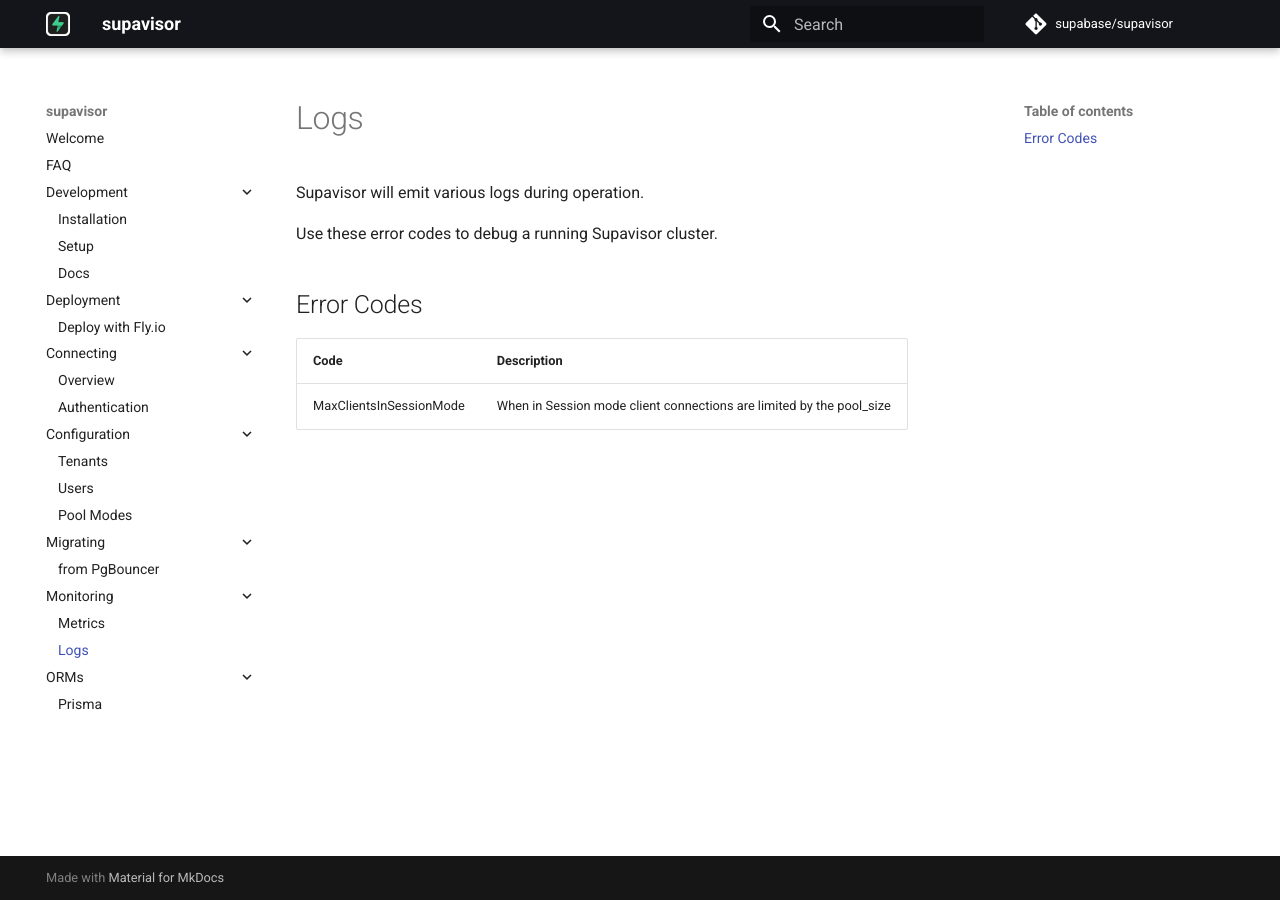
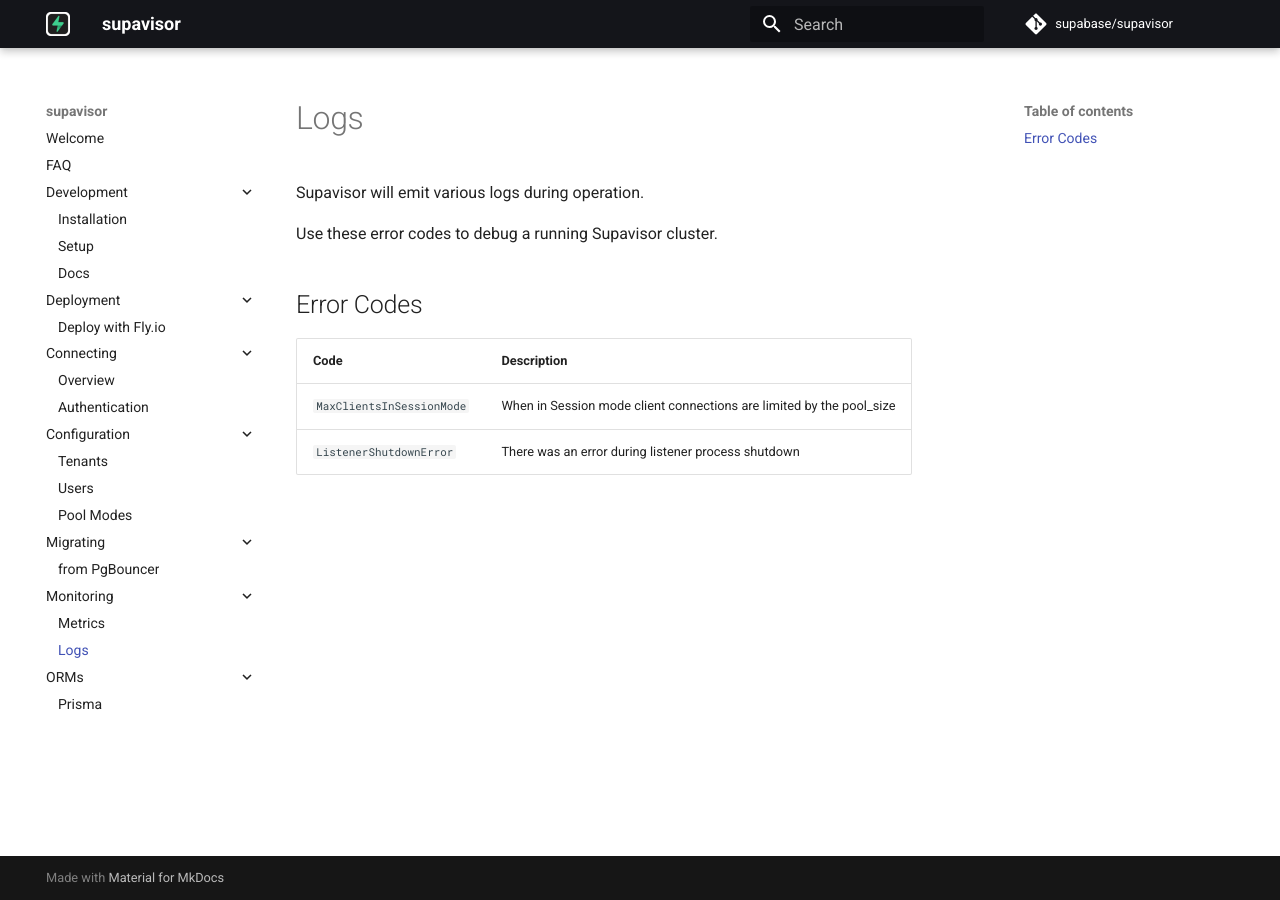
Before and after one commit to supabase/supavisor, an MkDocs documentation site: the page built from docs/monitoring/logs.md, in a window 1280 px wide. Built offline with MkDocs 1.6.1 and Material for MkDocs 9.7.7, drawn with Linux system fonts in a browser that asks for light colours; comment, search, counter and statistics services are not loaded.

Commit message:
fix: lower log level when removing stopped listener
This message is not an error, and it needlessly scares operators. This
error seems like it is bug in Ranch, as according to the docs there
should be no error and instead we should get `{:error, :not_found}`
response, but for now let's deal with it by lowering the error message
to make it simpler.

```diff
--- a/docs/monitoring/logs.md
+++ b/docs/monitoring/logs.md
@@ -4,6 +4,7 @@
 
 ## Error Codes
 
-| Code                    | Description                                                          |
-| ----------------------- | -------------------------------------------------------------------- |
-| MaxClientsInSessionMode | When in Session mode client connections are limited by the pool_size |
+| Code                      | Description                                                          |
+| ------------------------- | -------------------------------------------------------------------- |
+| `MaxClientsInSessionMode` | When in Session mode client connections are limited by the pool_size |
+| `ListenerShutdownError` | There was an error during listener process shutdown                    |
```
Also changed, not shown: 2 other files.
